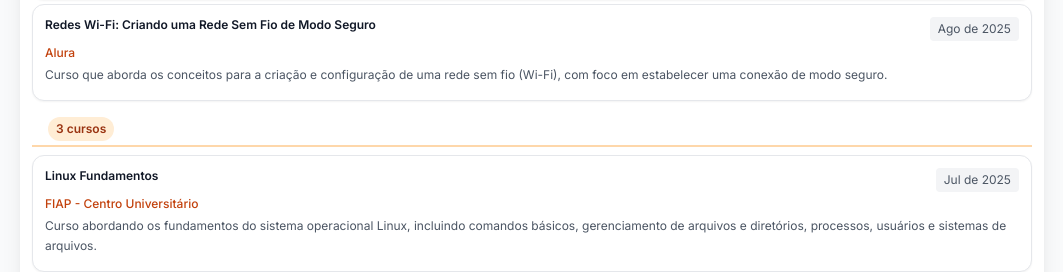
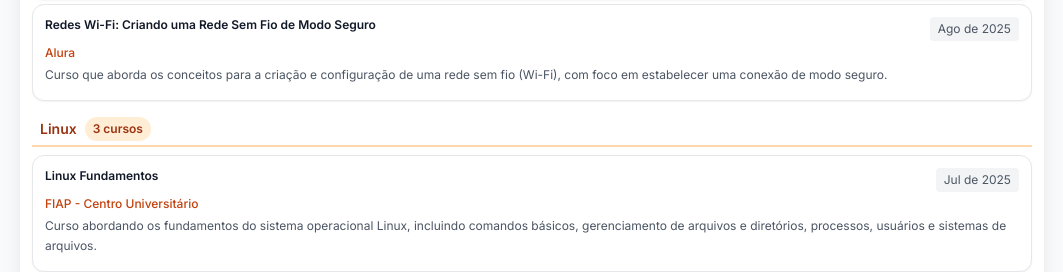
Before and after one commit to JonathanMoyano/curriculo, a Next.js app: page /imprimir in a window 1280 px wide. Shown: the part 3297-3569 px from the top of the page, without its empty margins (108-1171 px from the left). Built offline with nearby package versions, Linux system fonts and the light colour scheme.

Commit message:
Update imprimir.jsx

```diff
--- a/src/pages/imprimir.jsx
+++ b/src/pages/imprimir.jsx
@@ -327,6 +327,8 @@ const PrintPage = () => {
                       {category === 'Infraestrutura' && 'Infraestrutura de TI'}
                       {category === 'Hardware' && 'Hardware & Eletrônica'}
                       {category === 'Dados & IA' && 'Dados & Inteligência Artificial'}
+                      {/* Fallback para categorias não mapeadas */}
+                      {!['Redes', 'Sistemas Operacionais', 'Cloud', 'Desenvolvimento', 'Infraestrutura', 'Hardware', 'Dados & IA'].includes(category) && category}
                       <span className="ml-2 text-xs bg-orange-100 text-orange-800 px-2 py-1 rounded-full">
                         {courses.length} cursos
                       </span>
```
